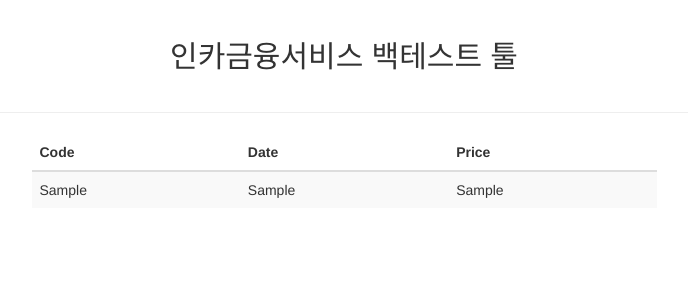
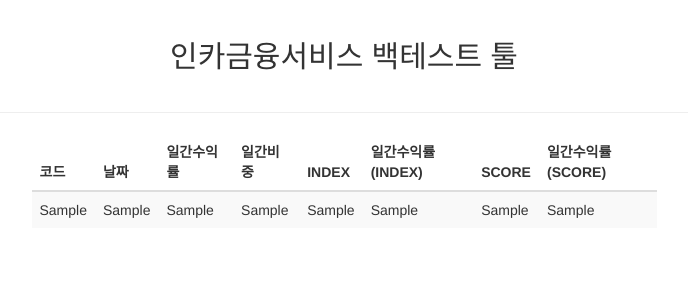
Before and after one commit to sssssqew/incabacktest, a Django app: template incatest/templates/incatest/show.html in a window 1280 px wide. Shown: the top 300 px of the page, without its empty margins (296-984 px from the left). Run offline with Django 3.2, Linux system fonts and the light colour scheme; the template is opened without the code that fills it: most values are stand-ins (such as "Sample title", 1, 10 or a date in 2020); some libraries are stand-ins or nearby versions.

Commit message:
수익률 총합 계산 및 화면 상세페이지 디스플레이 구현

```diff
--- a/incatest/templates/incatest/show.html
+++ b/incatest/templates/incatest/show.html
@@ -7,17 +7,27 @@
 	<table class="table table-striped">
     <thead>
       <tr>
-        <th>Code</th>
-        <th>Date</th>
-        <th>Price</th>
+        <th>코드</th>
+        <th>날짜</th>
+        <th>일간수익률</th>
+        <th>일간비중</th>
+        <th>INDEX</th>
+        <th>일간수익률(INDEX)</th>
+        <th>SCORE</th>
+        <th>일간수익률(SCORE)</th>
       </tr>
     </thead>
     <tbody>
         {% for row in rows %}
       <tr>
-        <td>{{ row.0 }}</td>
-        <td>{{ row.1 }}</td>
+        <td>{{ row.0 | safe }}</td>
+        <td>{{ row.1 | safe }}</td>
         <td>{{ row.2 }}</td>
+        <td>{{ row.3 }}</td>
+        <td>{{ row.4 }}</td>
+        <td>{{ row.5 }}</td>
+        <td>{{ row.6 }}</td>
+        <td>{{ row.7 }}</td>
       </tr>
       {% endfor %}
     </tbody>
```
Also changed, not shown: incatest/views.py (+19 -1 lines).
